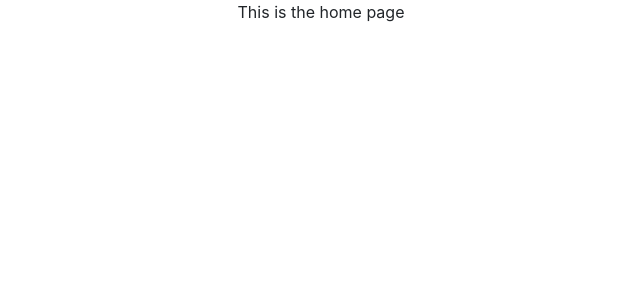
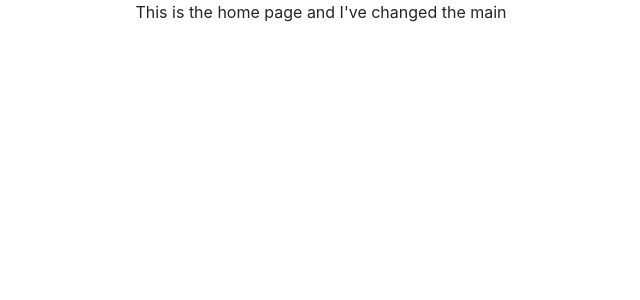
Before and after one commit to huutribui/CS430-530P-project, a React (Create React App) app: page / in a window 1280 px wide. Shown: the top 300 px of the page, without its empty margins (319-959 px from the left). Built offline with nearby package versions, Linux system fonts and the light colour scheme; the HTML template or start-up script is replaced by a standard one.

Commit message:
testing conflict

```diff
--- a/src/pages/Home.jsx
+++ b/src/pages/Home.jsx
@@ -3,7 +3,7 @@ import React from 'react';
 const Home = () => {
     return (
         <div>
-            This is the home page
+            This is the home page and I've changed the main
         </div>
     );
 };
```
